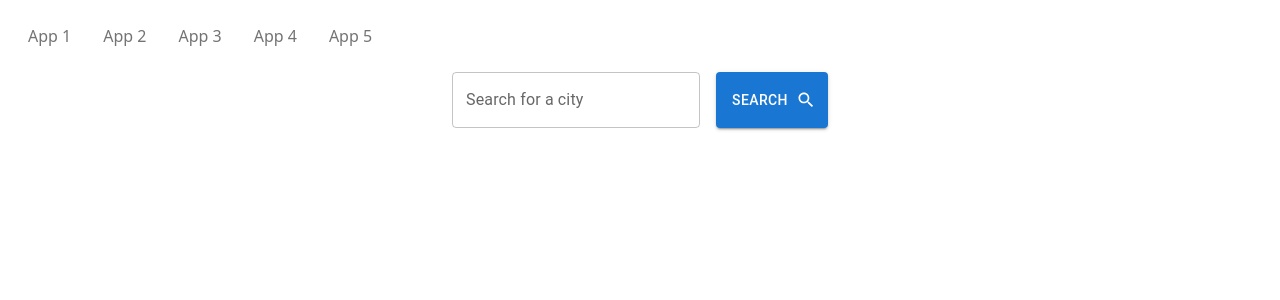
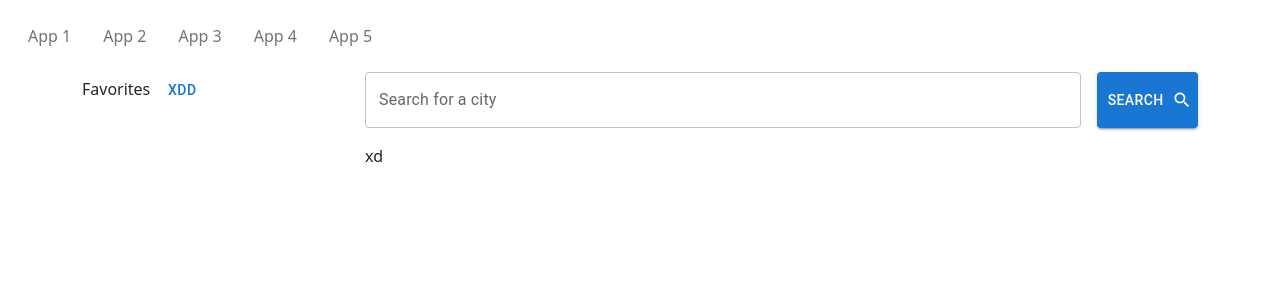
Before and after one commit to frankos6/projekcik, a Next.js app: page /app3 in a window 1280 px wide. Shown: the top 300 px of the page. Built offline with nearby package versions, Linux system fonts and the light colour scheme.

Commit message:
better layout, favorites logic

```diff
--- /dev/null
+++ b/app/app3/Favorites.tsx
@@ -0,0 +1,21 @@
+// @flow
+'use client';
+import * as React from 'react';
+import {City} from "@/lib/openweather";
+import Stack from "@mui/material/Stack";
+
+type Props = {
+
+};
+const Favorites = (props: Props) => {
+    const favorites: City[] = JSON.parse(localStorage.getItem("weatherfav")||"[]");
+    return (
+        <Stack justifyContent={'center'}>
+            {favorites.map((v,i)=>(
+                <div key={i}>{v.name}</div>
+            ))}
+        </Stack>
+    );
+};
+
+export default Favorites;
--- /dev/null
+++ b/app/app3/Search.tsx
@@ -0,0 +1,28 @@
+// @flow
+'use client';
+import * as React from 'react';
+import TextField from '@mui/material/TextField';
+import Stack from '@mui/material/Stack';
+import Button from '@mui/material/Button';
+import SearchIcon from '@mui/icons-material/Search';
+import {useRouter} from "next/navigation";
+
+type Props = {
+
+};
+const Search = (props: Props) => {
+    const router = useRouter();
+    const [search, setSearch] = React.useState('');
+    const handleClick = () => {
+        if (search === "") return;
+        router.push(`/app3/search?q=${search}`);
+    }
+    return (
+        <Stack spacing={2} direction="row" justifyContent="center">
+            <TextField variant="outlined" label="Search for a city" value={search} onChange={(e)=>setSearch(e.target.value.trim())} fullWidth/>
+            <Button variant="contained" onClick={handleClick} endIcon={<SearchIcon />}>Search</Button>
+        </Stack>
+    );
+};
+
+export default Search;
--- /dev/null
+++ b/app/app3/layout.tsx
@@ -0,0 +1,33 @@
+// @flow
+'use client';
+import * as React from 'react';
+import Grid from "@mui/material/Unstable_Grid2";
+import Search from "@/app/app3/Search";
+import Favorites from "@/app/app3/Favorites";
+import Button from "@mui/material/Button";
+import {addFavorite} from "@/lib/openweather";
+
+type Props = {
+    children: React.ReactNode
+};
+const Layout = ({children}: Props) => {
+    return (
+        <Grid container spacing={2} height={"100%"} >
+            <Grid lg={3} md={4} >
+                Favorites
+                <Button onClick={()=>{addFavorite("lol",12,23)}}>XDD</Button>
+                <Favorites />
+            </Grid>
+            <Grid container lg={9} md={8}>
+                <Grid xs={12}>
+                    <Search />
+                </Grid>
+                <Grid xs={12}>
+                    {children}
+                </Grid>
+            </Grid>
+        </Grid>
+    );
+};
+
+export default Layout;
--- a/app/app3/page.tsx
+++ b/app/app3/page.tsx
@@ -1,27 +1,14 @@
 // @flow
-'use client';
 import * as React from 'react';
-import TextField from '@mui/material/TextField';
-import Stack from '@mui/material/Stack';
-import Button from '@mui/material/Button';
-import SearchIcon from '@mui/icons-material/Search';
-import {useRouter} from "next/navigation";
 
 type Props = {
 
 };
 const Page = (props: Props) => {
-    const router = useRouter();
-    const [search, setSearch] = React.useState('');
-    const handleClick = () => {
-        if (search === "") return;
-        router.push(`/app3/search?q=${search}`);
-    }
     return (
-        <Stack spacing={2} direction="row" justifyContent="center">
-            <TextField variant="outlined" label="Search for a city" value={search} onChange={(e)=>setSearch(e.target.value)} />
-            <Button variant="contained" onClick={handleClick} endIcon={<SearchIcon />}>Search</Button>
-        </Stack>
+        <div>
+            xd
+        </div>
     );
 };
 
--- a/app/layout.tsx
+++ b/app/layout.tsx
@@ -2,8 +2,8 @@ import '../node_modules/bootstrap/dist/css/bootstrap.min.css'
 import Link from 'next/link';
 
 export const metadata = {
-  title: 'Create Next App',
-  description: 'Generated by create next app',
+  title: 'xd',
+  description: 'xd',
 }
 
 export default function RootLayout({
@@ -35,7 +35,7 @@ export default function RootLayout({
               </ul>
           </div>
         </nav>
-        <div className='container-fluid'>
+        <div className='container'>
           {children}
         </div>
       </body>
--- a/lib/openweather.ts
+++ b/lib/openweather.ts
@@ -38,6 +38,11 @@ export interface Weather {
         "3h": number
     }
 }
+export interface City {
+    name: string,
+    lon: number,
+    lat: number
+}
 
 export async function findCity(query:string) {
     console.log(process.env.NEXT_PUBLIC_OPENWEATHER_API_KEY);
@@ -63,3 +68,10 @@ export async function getWeather(lon:number,lat:number) {
         throw new Error(body.message??"An error occurred.");
     }
 }
+
+export function addFavorite(name:string, lon: number, lat: number){
+    const favorites: City[] = JSON.parse(localStorage.getItem("weatherfav")||"[]");
+    if (favorites.findIndex((x => x.lon === lon && x.lat === lat)) !== -1) return; //don't add the same city twice
+    favorites.push({name,lon,lat} as City)
+    localStorage.setItem("weatherfav",JSON.stringify(favorites))
+}
--- a/package.json
+++ b/package.json
@@ -21,7 +21,7 @@
     "eslint": "8.36.0",
     "eslint-config-next": "13.2.4",
     "firebase": "^9.20.0",
-    "next": "^13.4.2",
+    "next": "^13.4.3",
     "react": "18.2.0",
     "react-bootstrap": "^2.7.4",
     "react-dom": "18.2.0",
```
Also changed, not shown: app/app3/search/page.tsx (+5 -3 lines), 2 other files (tests, documents, lock files or other folders).
